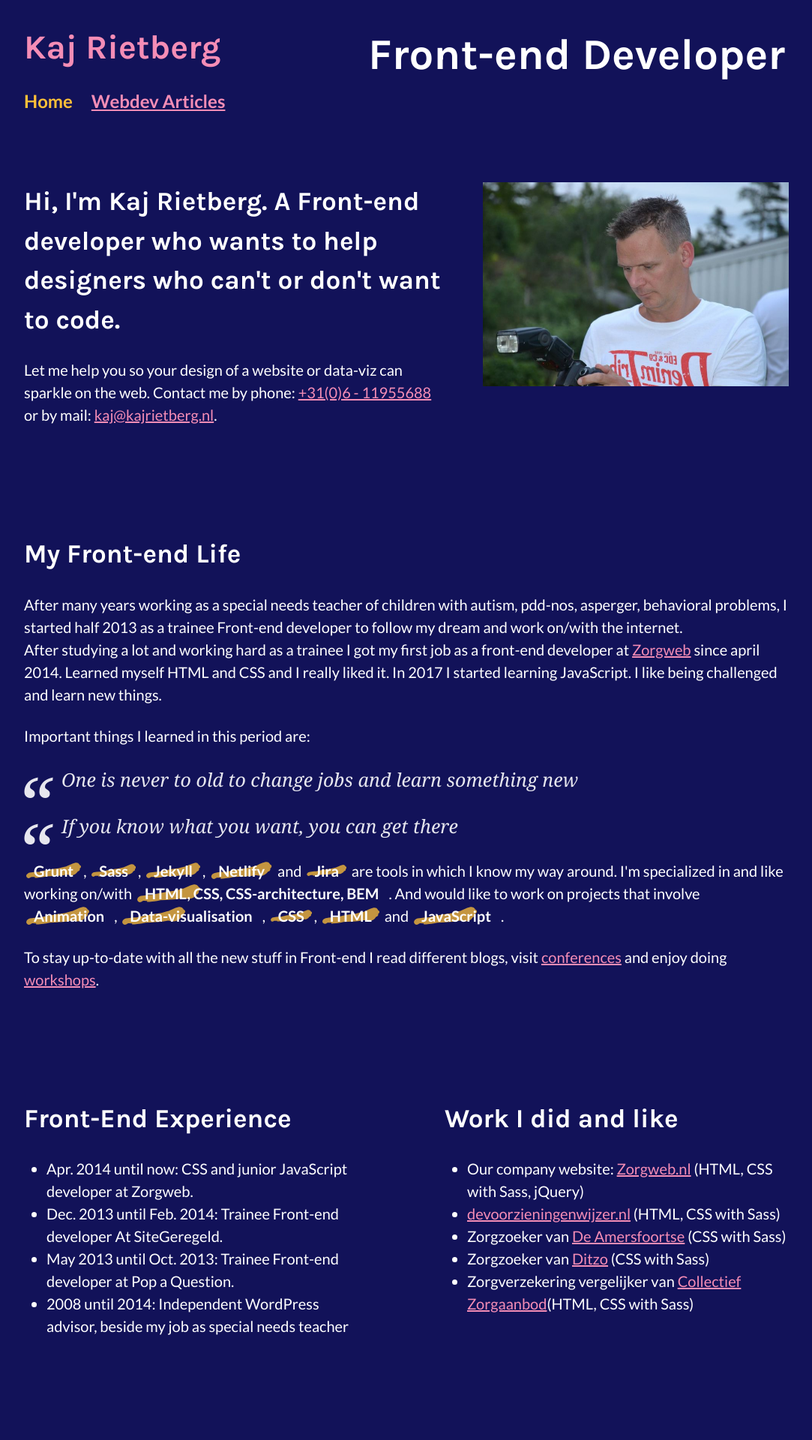
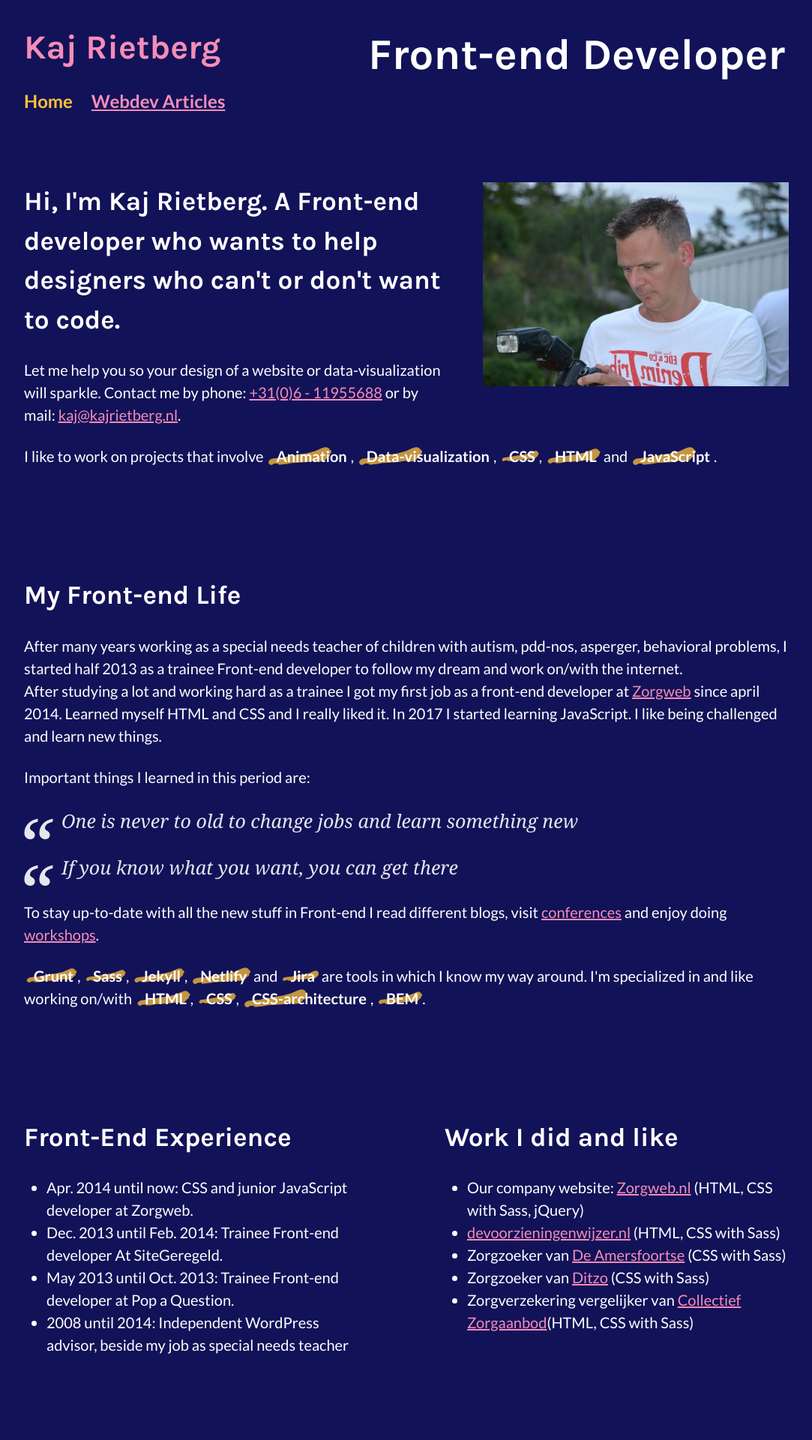
Before and after one commit to kajrietberg/kajrietberg.nl, a Jekyll site: the page built from index.html, in a window 1280 px wide. Shown: the top 1920 px of the page at 75% size, without its empty margins (98-1181 px from the left). Built offline with Jekyll 4.4.1, drawn with Linux system fonts in a browser that asks for light colours.

Commit message:
Tekstuele aanpassingen

```diff
--- a/_sass/3-base/_base.scss
+++ b/_sass/3-base/_base.scss
@@ -97,9 +97,8 @@ strong {
     background-position: 0 center;
     background-repeat: no-repeat;
     background-size: contain;
-    margin-right: 3px;
     margin-left: 3px;
-    padding-right: 10px;
+    padding-right: 5px;
     padding-left: 10px;
 
 }
--- a/index.html
+++ b/index.html
@@ -8,17 +8,17 @@ page-class: page--home
 
 		<section>
 			<div class="wrapper">
-
 				<img class="about-image" src="assets/img/kaj.jpg">
-
 				<h2>
 					Hi, I'm Kaj Rietberg. A Front-end developer who wants to help designers who can't or don't want to code.
 				</h2>
+				<p>
+					Let me help you so your design of a website or data-visualization will sparkle. Contact me by phone: <a href="tel:+31611955688" itemprop="telephone">+31(0)6 - 11955688</a> or by mail: <a href="mailto:kaj@kajrietberg.nl" itemprop="email">kaj@kajrietberg.nl</a>.
+				</p>
 
 				<p>
-					Let me help you so your design of a website or data-viz can sparkle on the web. Contact me by phone: <a href="tel:+31611955688" itemprop="telephone">+31(0)6 - 11955688</a> or by mail: <a href="mailto:kaj@kajrietberg.nl" itemprop="email">kaj@kajrietberg.nl</a>.
+					I like to work on projects that involve <strong>Animation</strong>, <strong>Data-visualization</strong>, <strong>CSS</strong>, <strong>HTML</strong> and <strong>JavaScript</strong>.
 				</p>
-
 			</div>
 		</section>
 
@@ -29,30 +29,22 @@ page-class: page--home
 				<h2>
 					My Front-end Life
 				</h2>
-
 				<p>
 					After many years working as a special needs teacher of children with autism, pdd-nos, asperger, behavioral problems, I started half 2013 as a <span itemprop="jobTitle">trainee Front-end developer</span> to follow my dream and work on/with the internet.<br>
 					After studying a lot and working hard as a trainee I got my first job as a front-end developer at <a href="https://www.zorgweb.nl"> Zorgweb</a> since april 2014. Learned myself HTML and CSS and I really liked it. In 2017 I started learning JavaScript. I like being challenged and learn new things.
 				</p>
-
 				<p>
 					Important things I learned in this period are:
-				<blockquote>One is never to old to change jobs and learn something new</blockquote>
-
-				<blockquote>If you know what you want, you can get there</blockquote>
+				    <blockquote>One is never to old to change jobs and learn something new</blockquote>
+				    <blockquote>If you know what you want, you can get there</blockquote>
 				</p>
-
-				<p>
-					<strong>Grunt</strong>, <strong>Sass</strong>, <strong>Jekyll</strong>, <strong>Netlify</strong> and <strong>Jira</strong> are tools in which I know my way around. I'm specialized in and like working on/with <strong>HTML, CSS, CSS-architecture, BEM</strong>.
-					And would like to work on projects that involve <strong>Animation</strong>, <strong>Data-visualisation</strong>, <strong>CSS</strong>, <strong>HTML</strong> and <strong>JavaScript</strong>.
-				</p>
-
 				<p>
 					To stay up-to-date with all the new stuff in Front-end I read different blogs, visit <a href="/conferences" title="Conferences I visited">conferences</a> and enjoy doing <a href="/workshops" title="Workshops I attended">workshops</a>.
 				</p>
+                <p>
+                    <strong>Grunt</strong>, <strong>Sass</strong>, <strong>Jekyll</strong>, <strong>Netlify</strong> and <strong>Jira</strong> are tools in which I know my way around. I'm specialized in and like working on/with <strong>HTML</strong>, <strong>CSS</strong>, <strong>CSS-architecture</strong>, <strong>BEM</strong>.
 
-
-
+                </p>
 			</div>
 		</section>
 
--- a/webdev-articles.html
+++ b/webdev-articles.html
@@ -1,6 +1,6 @@
 ---
 layout: page
-title: Webdev articles
+title: Webdev articles (in Dutch)
 permalink: /webdev-articles
 page-class: page--webdev
 ---
```
